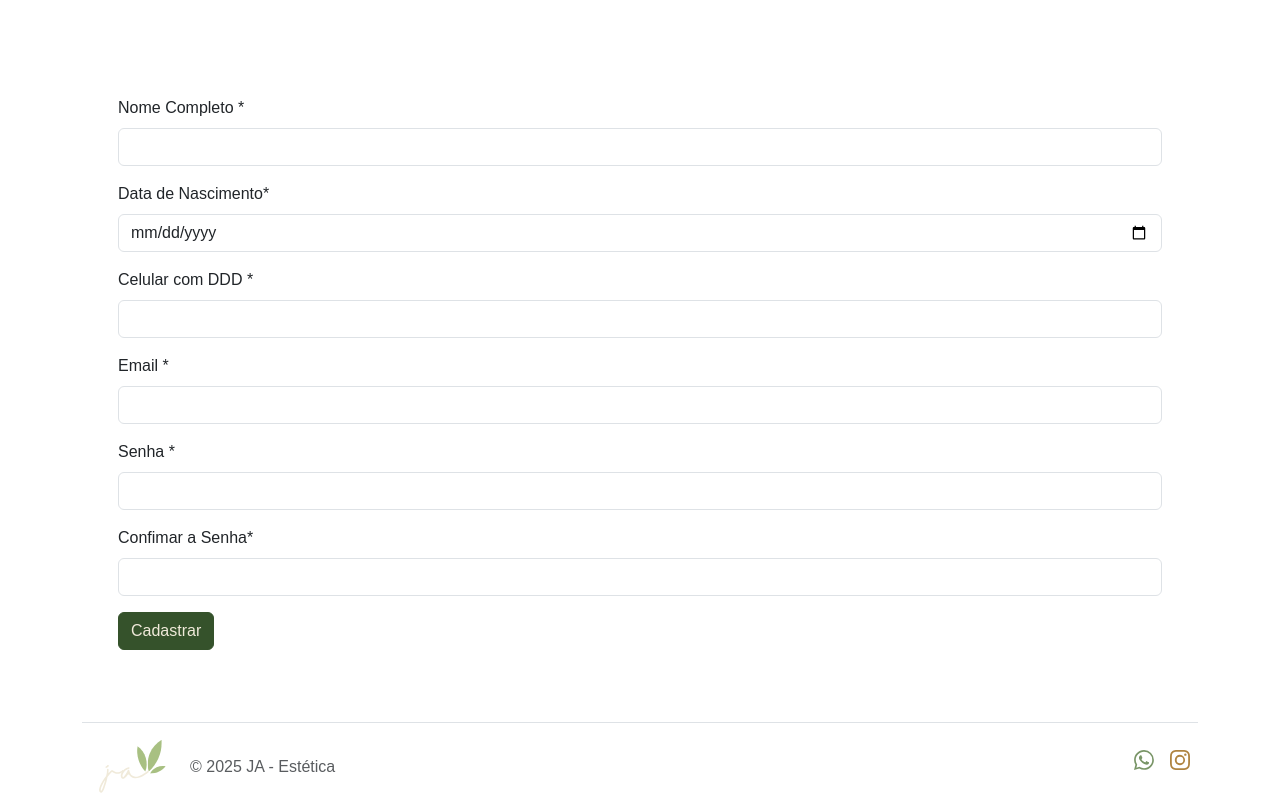
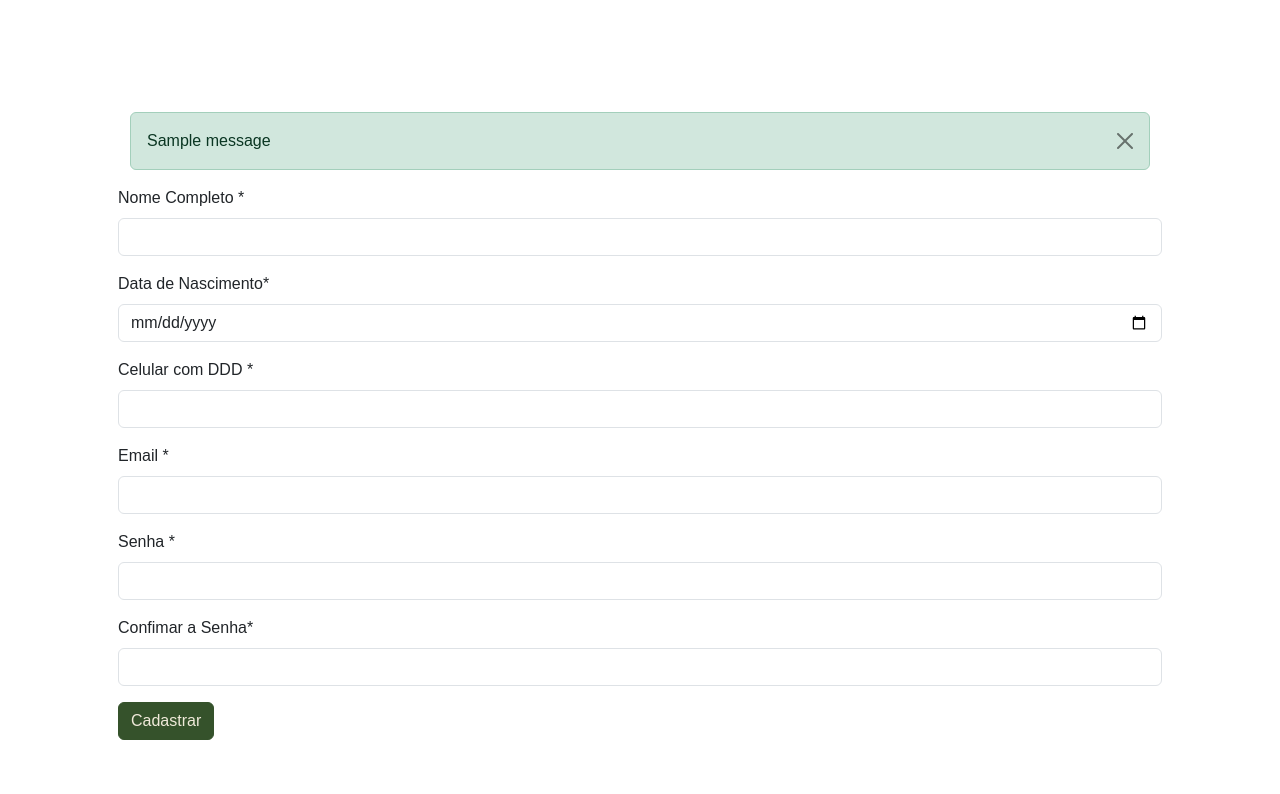
Before and after one commit to thiagofalima/ja-estetica, a Flask app: page /register/ in a window 1280 px wide. Shown: the part 56-850 px from the top of the page. Run offline with Flask 3, Linux system fonts and the light colour scheme; one stand-in notice (Sample message) is shown; some libraries are stand-ins or nearby versions.

Commit message:
refactor(template): Implement flash messages in the register template
This change adds the get_flashed_messages function to the register.html template, enabling the display of flashed alerts to the user.

```diff
--- a/app/routes.py
+++ b/app/routes.py
@@ -43,6 +43,10 @@ def login():
     if form.validate_on_submit():
         return redirect(url_for("pages.home"))
 
+    if not form.validate_on_submit():
+        flash("Usuário ou senha incorretos!", "danger")
+        return redirect(url_for("pages.login"))
+
     return render_template("login.html", title="JA - Estética | Login", form=form)
 
 
--- a/app/templates/register.html
+++ b/app/templates/register.html
@@ -4,6 +4,18 @@
 
 <div class="container mt-5 p-5">
     <form novalidate name="register" class="form" method="POST" action="{{ url_for('pages.register') }}">
+        {% with messages = get_flashed_messages(with_categories=true) %}
+        {% if messages %}
+        <div class="container mt-3">
+            {% for category, message in messages %}
+            <div class="alert alert-{{ category }} alert-dismissible fade show" role="alert">
+                {{ message }}
+                <button type="button" class="btn-close" data-bs-dismiss="alert" aria-label="Close"></button>
+            </div>
+            {% endfor %}
+        </div>
+        {% endif %}
+        {% endwith %}
         {{ form.hidden_tag() }}
         <div class="mb-3">
             {{ form.name.label(class="form-label") }}
```
Also changed, not shown: app/templates/login.html (+13 -1 lines). Lines whose indentation alone changed are shown as unchanged.
